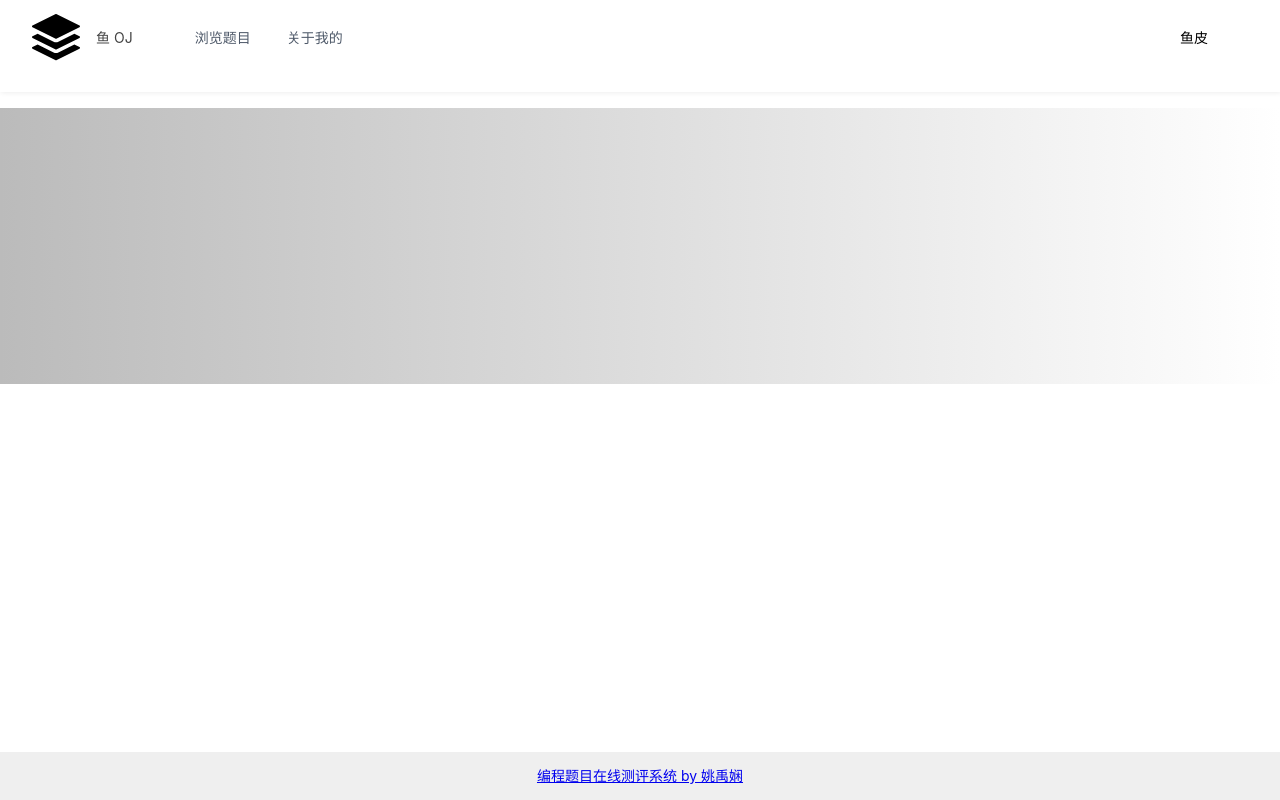
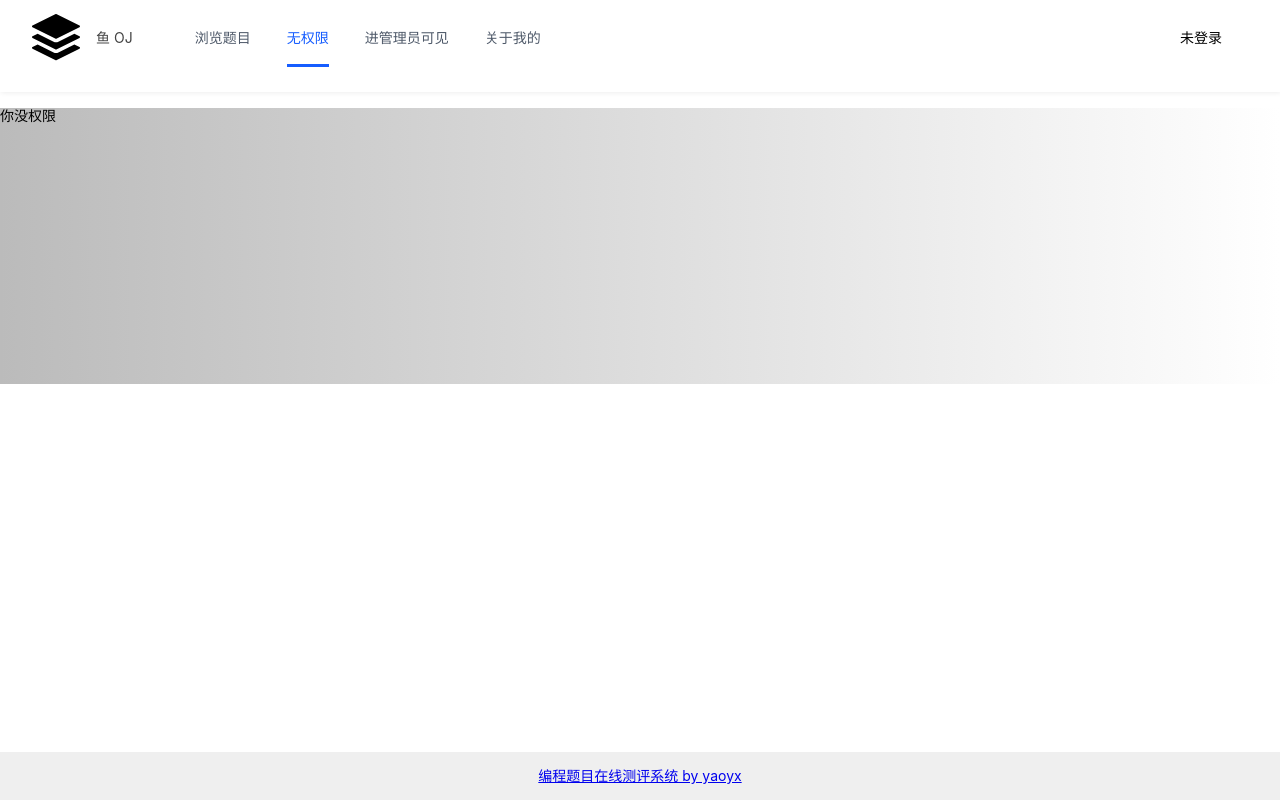
Before and after one commit to yaoyuxian2023/yioj-frontend, a Vue app: page /noAuth in a window 1280 px wide. Built offline with nearby package versions, Linux system fonts and the light colour scheme.

Commit message:
全局权限管理

```diff
--- a/src/App.vue
+++ b/src/App.vue
@@ -8,10 +8,23 @@
 #app {
 }
 </style>
-<script>
+<script setup lang="ts">
 import BasicLayout from "@/layouts/BasicLayout.vue";
+import { useRouter } from "vue-router";
+import { meta } from "@typescript-eslint/parser";
+import { useStore } from "vuex";
 
-export default {
-  components: { BasicLayout },
-};
+const router = useRouter();
+const store = useStore();
+
+router.beforeEach((to, from, next) => {
+  // 进管理员可见，判断当前用户是否有权限
+  if (to.meta?.access === "canAdmin") {
+    if (store.state.user.loginUser?.role !== "admin") {
+      next("/noAuth");
+      return;
+    }
+  }
+  next();
+});
 </script>
--- a/src/components/GlobalHeafer.vue
+++ b/src/components/GlobalHeafer.vue
@@ -44,11 +44,12 @@ router.afterEach((to, from, failure) => {
   selectedKeys.value = [to.path];
 });
 
-setTimeout(() => {
-  store.dispatch("user/getLoginUser", {
-    userName: "yupi",
-  });
-}, 3000);
+// setTimeout(() => {
+//   store.dispatch("user/getLoginUser", {
+//     userName: "yupi",
+//     role: "admin",
+//   });
+// }, 3000);
 
 const doMenuClick = (key: string) => {
   router.push({
--- a/src/layouts/BasicLayout.vue
+++ b/src/layouts/BasicLayout.vue
@@ -9,7 +9,7 @@
       </a-layout-content>
       <a-layout-footer class="footer">
         <a href="https://yupi.icu" target="_blank">
-          编程题目在线测评系统 by 姚禹娴
+          编程题目在线测评系统 by yaoyx
         </a>
       </a-layout-footer>
     </a-layout>
--- a/src/router/routes.ts
+++ b/src/router/routes.ts
@@ -1,11 +1,26 @@
 import { createRouter, createWebHistory, RouteRecordRaw } from "vue-router";
 import HomeView from "../views/HomeView.vue";
+import AdminView from "../views/AdminView.vue";
+import NoAuthView from "../views/NoAuthView.vue";
 
 export const routes: Array<RouteRecordRaw> = [
   {
     path: "/",
     name: "浏览题目",
     component: HomeView,
+  },
+  {
+    path: "/noAuth",
+    name: "无权限",
+    component: NoAuthView,
+  },
+  {
+    path: "/admin",
+    name: "进管理员可见",
+    component: AdminView,
+    meta: {
+      access: "canAdmin",
+    },
   },
   {
     path: "/about",
--- a/src/store/user.ts
+++ b/src/store/user.ts
@@ -8,6 +8,7 @@ export default {
   state: () => ({
     loginUser: {
       userName: "未登录",
+      role: "nologin",
     },
   }),
   actions: {
--- /dev/null
+++ b/src/views/AdminView.vue
@@ -0,0 +1,19 @@
+<template>
+  <div class="home">
+    进管理员可见
+    <img alt="Vue logo" src="../assets/logo.png" />
+    <HelloWorld msg="Welcome to Your Vue.js + TypeScript App" />
+  </div>
+</template>
+
+<script lang="ts">
+import { defineComponent } from "vue";
+import HelloWorld from "@/components/HelloWorld.vue"; // @ is an alias to /src
+
+export default defineComponent({
+  name: "AdminView",
+  components: {
+    HelloWorld,
+  },
+});
+</script>
--- /dev/null
+++ b/src/views/NoAuthView.vue
@@ -0,0 +1,5 @@
+<template>
+  <div class="home">你没权限</div>
+</template>
+
+<script lang="ts"></script>
```
